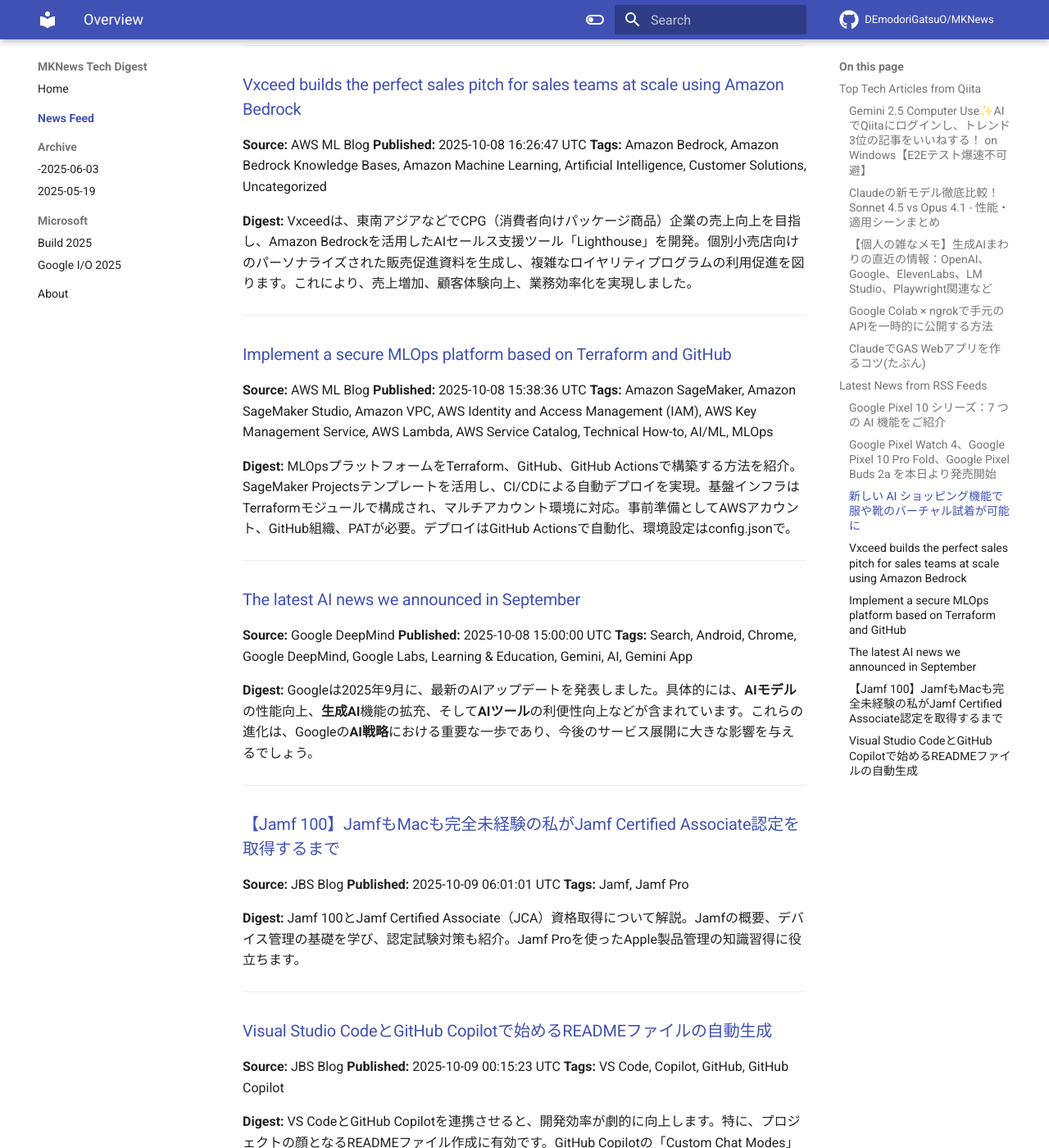
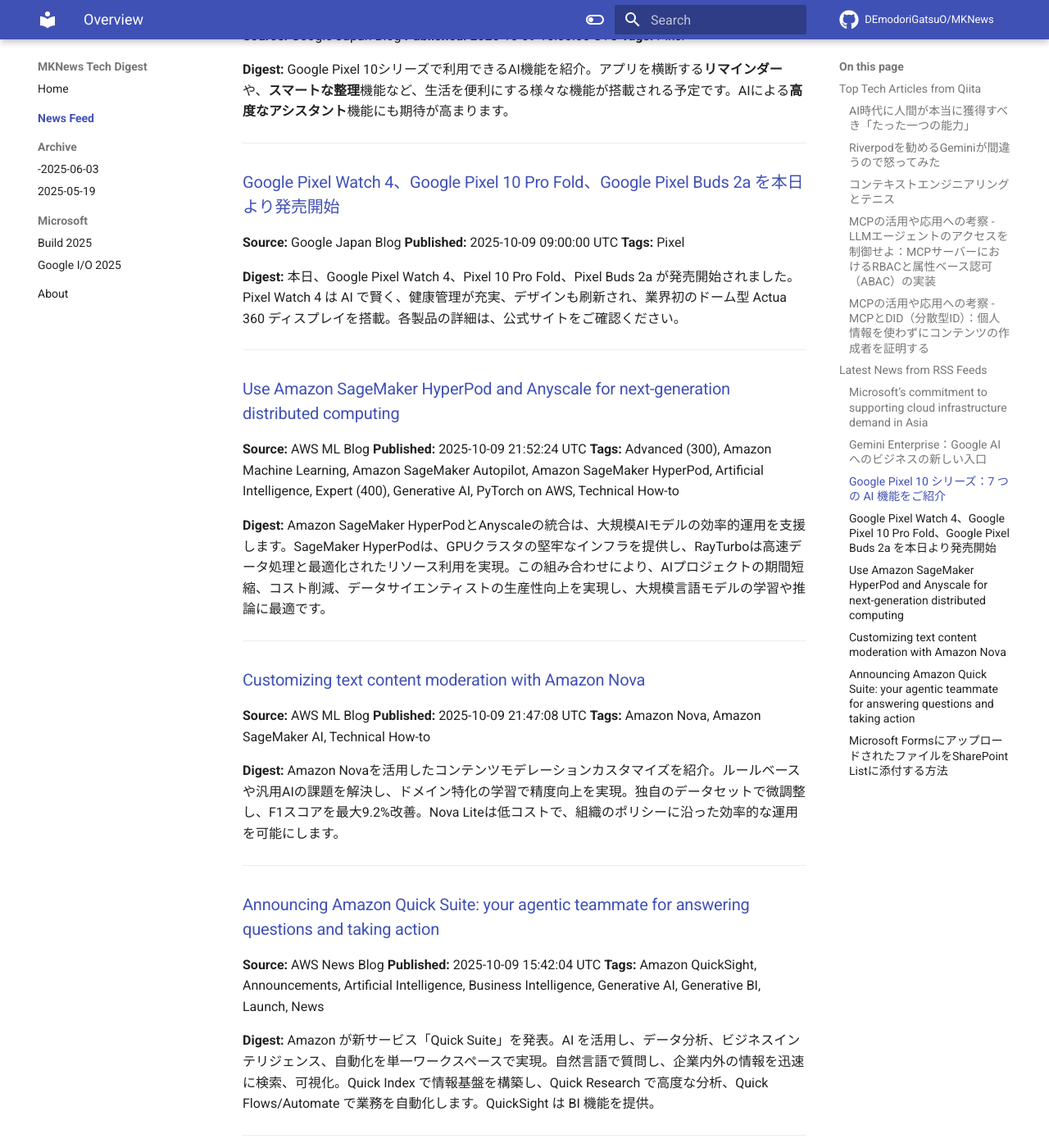
Before and after one commit to DEmodoriGatsuO/MKNews, an MkDocs documentation site: the page built from docs/news/index.md, in a window 1280 px wide and 1400 px high, scrolled down 2280 px. Shown: the whole window at 82% size. Built offline with MkDocs 1.6.1 and Material for MkDocs 9.7.7, drawn with Linux system fonts in a browser that asks for light colours; comment, search, counter and statistics services are not loaded; some of the changed text lies outside the part shown.

Commit message:
Automated AI Tech Digest - 2025-10-10

```diff
--- a/docs/news/index.md
+++ b/docs/news/index.md
@@ -1,61 +1,81 @@
-# AI Tech Trends Digest (2025-10-09)
+# AI Tech Trends Digest (2025-10-10)
 
 
 ## Top Tech Articles from Qiita
 
 
-### [Gemini 2.5 Computer Use✨AIでQiitaにログインし、トレンド3位の記事をいいねする！ on Windows【E2Eテスト爆速不可避】](https://qiita.com/7mpy/items/3f62d62e7131d9b6911f)
-**Published:** 2025-10-08 12:26:47 UTC
-**Likes:** 8
-**Tags:** AI, Gemini, 生成AI, ChatGPT, LLM
+### [AI時代に人間が本当に獲得すべき「たった一つの能力」](https://qiita.com/makotosaekit/items/57e27c8c9eaefa06e182)
+**Published:** 2025-10-09 12:42:41 UTC
+**Likes:** 2
+**Tags:** ポエム, AI, 思考法, ChatGPT, LLM
 
 **Digest:**
-GoogleのGemini 2.5 Computer Useを使い、**Qiitaのトレンド3位記事にLGTM（いいね）を押す自動化**を検証。**Windows PowerShell**で環境構築し、**GitHubのサンプルコード**を利用。**Playwright**でChromeを操作し、ログインからLGTMまでを自動化。**規約遵守**と**2段階認証への対応**に注意が必要です。
+AIは人類の知識の平均を映す「賢い鏡」。批判的思考で出力の正しさを検証するだけでは不十分で、その前提や構造を問う「批評的思考」が重要。学習データの偏りや社会通念を疑い、文脈を設計したり問いを再構築することで、AIとの対話を通して世界の解像度を上げ、未来を創造する力となる。
 
 ---
 
-### [Claudeの新モデル徹底比較！Sonnet 4.5 vs Opus 4.1 - 性能・適用シーンまとめ](https://qiita.com/ABC-KeisukeKashio/items/5721098392304893903e)
-**Published:** 2025-10-09 03:39:56 UTC
+### [Riverpodを勧めるGeminiが間違うので怒ってみた](https://qiita.com/yniji/items/1b86ada6a25d4e470724)
+**Published:** 2025-10-09 23:03:54 UTC
 **Likes:** 1
-**Tags:** 業務効率化, 生成AI, LLM, Claude, AI活用
+**Tags:** ポエム, Flutter, Gemini, Riverpod, YAGNI
 
 **Digest:**
-Anthropicの最新AIモデル「Claude 4ファミリー」の**Sonnet 4.5とOpus 4.1**を比較解説。日常利用には**Sonnet 4.5**、高品質な出力を求める重要タスクには**Opus 4.1**が最適。プロジェクト機能やプロンプト最適化で効率UP。無料・有料プランがあり、用途に応じたモデル選択で業務効率化を図れます。
+Flutter開発でGeminiにRiverpodを勧められたが、Geminiの間違いと修正の難しさに苛立ち、会話を記録。Geminiは「知識」と「実践スキル」のギャップを教官に例え説明するも、「将来の問題」より「シンプルさ」を重視する私と対立。最終的に、シンプルさを重視し、Claude Sonnet 4.5の有用性に言及し、アプリ開発の未来に希望を見出す。
 
 ---
 
-### [【個人の雑なメモ】生成AIまわりの直近の情報：OpenAI、Google、ElevenLabs、LM Studio、Playwright関連など](https://qiita.com/youtoy/items/41d19920b3b7238c780e)
-**Published:** 2025-10-08 18:39:18 UTC
+### [コンテキストエンジニアリングとテニス](https://qiita.com/s-age/items/e7659120dcaece4b7688)
+**Published:** 2025-10-09 22:28:27 UTC
 **Likes:** 1
-**Tags:** Google, OpenAI, Playwright, LMStudio, ElevenLabs
+**Tags:** AI, LLM, コンテキストエンジニアリング
 
 **Digest:**
-OpenAI DevDay 2025で発表されたAgentKitやApps SDK、GoogleのOpal日本提供開始、Gemini CLI extensionsなど、生成AI関連の情報をまとめた雑なメモ。GPT-5 Pro、Sora 2/2 Pro、Jules API、ElevenLabs Agent Workflows、LM StudioのOpenAI Responses API対応、Playwright Agentsなど多岐に渡る情報が記述されています。
+LLMの性能を引き出すには、テニスのメタファーで理解できる。**モデルアーキテクチャ**はラケットのフレーム、**ファインチューニング**は専門知識を焼き付けた特注ラケット、**コンテキストエンジニアリング**は試合ごとの「仕上げのガット」に例えられる。**ボール**は入力コンテキストで、大きすぎるとラリーにならない。最終的に、戦略的なチューニングプロセスで勝利を目指す。
 
 ---
 
-### [Google Colab × ngrokで手元のAPIを一時的に公開する方法](https://qiita.com/KENTAROSZK/items/94915c7411e7109be70b)
-**Published:** 2025-10-08 15:43:03 UTC
+### [MCPの活用や応用への考察 - LLMエージェントのアクセスを制御せよ：MCPサーバーにおけるRBACと属性ベース認可（ABAC）の実装](https://qiita.com/555hamano/items/045655b0ea8fc65705ea)
+**Published:** 2025-10-09 19:53:05 UTC
 **Likes:** 1
-**Tags:** API, サーバー, ngrok, GoogleColaboratory, LLM
+**Tags:** API, Security, LLM, AIエージェント, ModelContextProtocol
 
 **Digest:**
-データサイエンティスト向けに、手元のAPIを一時的にWeb公開するサービス **ngrok** を紹介。クライアントへのデモで役立つ。**FastAPI** などを公開し、URLと認証情報でアクセスを制限可能。**Google Colab** での簡単な使い方や、**Basic認証** を使った安全な公開方法を解説。無料プランでも利用でき、終了後は必ずトンネルを閉じることを推奨。
+AnthropicのModel Context Protocol (MCP)環境では、**セキュリティゲートウェイ**として機能するMCPサーバーが、**RBAC**と**ABAC**を組み合わせ、LLMエージェントのアクセス制御を実現します。ロール定義による**RBAC**に加え、**属性**（主体、リソース、環境、アクション）に基づき、時間制限やデータ条件に応じた**ABAC**ポリシーで、エンタープライズ環境の機密データへのアクセスを高度に制御します。実装には、**Open Policy Agent (OPA)** 等の認可エンジンを活用し、監査ログを徹底します。
 
 ---
 
-### [ClaudeでGAS Webアプリを作るコツ(たぶん)](https://qiita.com/hiro_underclass/items/16b3a47647fae90cc9fe)
-**Published:** 2025-10-08 14:04:04 UTC
+### [MCPの活用や応用への考察 - MCPとDID（分散型ID）：個人情報を使わずにコンテンツの作成者を証明する](https://qiita.com/555hamano/items/669b520016202a745a9c)
+**Published:** 2025-10-09 19:35:09 UTC
 **Likes:** 1
-**Tags:** GoogleAppsScript, GAS, プロンプトエンジニアリング, Claude
+**Tags:** API, Security, LLM, AIエージェント, ModelContextProtocol
 
 **Digest:**
-AIツールClaudeを活用し、GAS Webアプリを開発。プロンプトは、DB構造、仕様、技術要件、ファイル構成の4要素で構成。効率化のため、スプレッドシートへのアクセスを最小限にする指示も。Claudeは骨格となるコードを出力したが、エラー修正やデザイン調整が必要だった。AIへの依存はGAS理解の妨げにもなり得ると感じ、学習の必要性を痛感した。
+AnthropicのMCPは、LLMの推論能力を補強する際の信頼性を重視し、**DID（分散型ID）**を活用して、個人情報を開示せずにコンテンツの作成者を証明します。**デジタル署名**と**検証可能な資格情報（VC）**を組み合わせることで、プライバシーを保護しつつ、専門性や所属などの属性をLLMに提供。これにより、信頼性の高いコンテキスト供給と、提供者の自律的なデータ管理を実現します。
 
 ---
 
 ## Latest News from RSS Feeds
 
+
+### [Microsoft’s commitment to supporting cloud infrastructure demand in Asia](https://azure.microsoft.com/en-us/blog/microsofts-commitment-to-supporting-cloud-infrastructure-demand-in-asia/)
+**Source:** Azure AI Blog
+**Published:** 2025-10-09 15:00:00 UTC
+**Tags:** AI + machine learning, DevOps, Internet of things, AI, Datacenter, Microsoft Cloud Adoption Framework
+
+**Digest:**
+マイクロソフトはアジアのデジタル変革を支援するため、クラウドインフラを拡充。2025年にマレーシアとインドネシアで、2026年にはインドと台湾でもデータセンターを開設予定です。マレーシアには「Southeast Asia 3」も計画。AIインフラへの巨額投資で、企業がデータ活用し成長できるよう支援します。日本、韓国、インドでもデータセンターを展開し、マルチリージョン戦略を推奨、コスト最適化と成長を後押しします。
+
+---
+
+### [Gemini Enterprise：Google AI へのビジネスの新しい入口](https://blog.google/intl/ja-jp/company-news/technology/gemini-enterprisegoogle-ai/)
+**Source:** Google Japan Blog
+**Published:** 2025-10-10 13:41:00 UTC
+**Tags:** Google Cloud
+
+**Digest:**
+Google Cloudは2025年、好調な売上を記録。年間売上高は500億ドルを突破し、13の製品が10億ドル超えの収益を達成しました。特にAI製品が成長を牽引し、顧客の65%がGoogleのAI製品を利用。この成長を背景に、さらなる事業拡大を目指しています。
+
+---
 
 ### [Google Pixel 10 シリーズ：7 つの AI 機能をご紹介](https://blog.google/intl/ja-jp/products/devices-services/google-pixel-10-ai-features-updates/)
 **Source:** Google Japan Blog
@@ -63,7 +83,7 @@
 **Tags:** Pixel
 
 **Digest:**
-Google Pixel 10シリーズで利用可能なAI機能を解説。アプリ横断リマインダーやスマートな整理機能など、日常をより便利にする機能が盛り込まれています。
+Google Pixel 10シリーズで利用できるAI機能を紹介。アプリを横断する**リマインダー**や、**スマートな整理**機能など、生活を便利にする様々な機能が搭載される予定です。AIによる**高度なアシスタント**機能にも期待が高まります。
 
 ---
 
@@ -73,66 +93,46 @@
 **Tags:** Pixel
 
 **Digest:**
-本日、Googleは新型スマートウォッチ「Pixel Watch 4」と折りたたみスマホ「Pixel 10 Pro Fold」、イヤホン「Pixel Buds 2a」を発売開始しました。Pixel Watch 4はAI機能強化と健康管理機能充実、デザイン刷新、ドーム型Actua 360ディスプレイ搭載が特徴です。
+本日、Google Pixel Watch 4、Pixel 10 Pro Fold、Pixel Buds 2a が発売開始されました。Pixel Watch 4 は AI で賢く、健康管理が充実、デザインも刷新され、業界初のドーム型 Actua 360 ディスプレイを搭載。各製品の詳細は、公式サイトをご確認ください。
 
 ---
 
-### [新しい AI ショッピング機能で服や靴のバーチャル試着が可能に](https://blog.google/intl/ja-jp/products/explore-get-answers/try-on-you/)
-**Source:** Google Japan Blog
-**Published:** 2025-10-08 22:00:00 UTC
-**Tags:** Search, AI
+### [Use Amazon SageMaker HyperPod and Anyscale for next-generation distributed computing](https://aws.amazon.com/blogs/machine-learning/use-amazon-sagemaker-hyperpod-and-anyscale-for-next-generation-distributed-computing/)
+**Source:** AWS ML Blog
+**Published:** 2025-10-09 21:52:24 UTC
+**Tags:** Advanced (300), Amazon Machine Learning, Amazon SageMaker Autopilot, Amazon SageMaker HyperPod, Artificial Intelligence, Expert (400), Generative AI, PyTorch on AWS, Technical How-to
 
 **Digest:**
-バーチャル試着機能が日本で利用開始。オンラインショッピングで、自宅にいながら自分に合う服を試せるようになりました。**バーチャル試着**により、**オンライン**でも**ショッピング**を楽しみながら、**パーソナライズ**された**ファッション**体験が可能です。
+Amazon SageMaker HyperPodとAnyscaleの統合は、大規模AIモデルの効率的運用を支援します。SageMaker HyperPodは、GPUクラスタの堅牢なインフラを提供し、RayTurboは高速データ処理と最適化されたリソース利用を実現。この組み合わせにより、AIプロジェクトの期間短縮、コスト削減、データサイエンティストの生産性向上を実現し、大規模言語モデルの学習や推論に最適です。
 
 ---
 
-### [Vxceed builds the perfect sales pitch for sales teams at scale using Amazon Bedrock](https://aws.amazon.com/blogs/machine-learning/vxceed-builds-the-perfect-sales-pitch-for-sales-teams-at-scale-using-amazon-bedrock/)
+### [Customizing text content moderation with Amazon Nova](https://aws.amazon.com/blogs/machine-learning/customizing-text-content-moderation-with-amazon-nova/)
 **Source:** AWS ML Blog
-**Published:** 2025-10-08 16:26:47 UTC
-**Tags:** Amazon Bedrock, Amazon Bedrock Knowledge Bases, Amazon Machine Learning, Artificial Intelligence, Customer Solutions, Uncategorized
+**Published:** 2025-10-09 21:47:08 UTC
+**Tags:** Amazon Nova, Amazon SageMaker AI, Technical How-to
 
 **Digest:**
-Vxceedは、東南アジアなどでCPG（消費者向けパッケージ商品）企業の売上向上を目指し、Amazon Bedrockを活用したAIセールス支援ツール「Lighthouse」を開発。個別小売店向けのパーソナライズされた販売促進資料を生成し、複雑なロイヤリティプログラムの利用促進を図ります。これにより、売上増加、顧客体験向上、業務効率化を実現しました。
+Amazon Novaを活用したコンテンツモデレーションカスタマイズを紹介。ルールベースや汎用AIの課題を解決し、ドメイン特化の学習で精度向上を実現。独自のデータセットで微調整し、F1スコアを最大9.2%改善。Nova Liteは低コストで、組織のポリシーに沿った効率的な運用を可能にします。
 
 ---
 
-### [Implement a secure MLOps platform based on Terraform and GitHub](https://aws.amazon.com/blogs/machine-learning/implement-a-secure-mlops-platform-based-on-terraform-and-github/)
-**Source:** AWS ML Blog
-**Published:** 2025-10-08 15:38:36 UTC
-**Tags:** Amazon SageMaker, Amazon SageMaker Studio, Amazon VPC, AWS Identity and Access Management (IAM), AWS Key Management Service, AWS Lambda, AWS Service Catalog, Technical How-to, AI/ML, MLOps
+### [Announcing Amazon Quick Suite: your agentic teammate for answering questions and taking action](https://aws.amazon.com/blogs/aws/reimagine-the-way-you-work-with-ai-agents-in-amazon-quick-suite/)
+**Source:** AWS News Blog
+**Published:** 2025-10-09 15:42:04 UTC
+**Tags:** Amazon QuickSight, Announcements, Artificial Intelligence, Business Intelligence, Generative AI, Generative BI, Launch, News
 
 **Digest:**
-MLOpsプラットフォームをTerraform、GitHub、GitHub Actionsで構築する方法を紹介。SageMaker Projectsテンプレートを活用し、CI/CDによる自動デプロイを実現。基盤インフラはTerraformモジュールで構成され、マルチアカウント環境に対応。事前準備としてAWSアカウント、GitHub組織、PATが必要。デプロイはGitHub Actionsで自動化、環境設定はconfig.jsonで。
+Amazon が新サービス「Quick Suite」を発表。AI を活用し、データ分析、ビジネスインテリジェンス、自動化を単一ワークスペースで実現。自然言語で質問し、企業内外の情報を迅速に検索、可視化。Quick Index で情報基盤を構築し、Quick Research で高度な分析、Quick Flows/Automate で業務を自動化します。QuickSight は BI 機能を提供。
 
 ---
 
-### [The latest AI news we announced in September](https://blog.google/technology/ai/google-ai-updates-september-2025/)
-**Source:** Google DeepMind
-**Published:** 2025-10-08 15:00:00 UTC
-**Tags:** Search, Android, Chrome, Google DeepMind, Google Labs, Learning & Education, Gemini, AI, Gemini App
+### [Microsoft FormsにアップロードされたファイルをSharePoint Listに添付する方法](https://blog.jbs.co.jp/entry/2025/10/10/103532)
+**Source:** JBS Blog
+**Published:** 2025-10-10 01:35:32 UTC
+**Tags:** Forms, SharePointリスト, Power Automate
 
 **Digest:**
-Googleは2025年9月に、最新のAIアップデートを発表しました。具体的には、**AIモデル**の性能向上、**生成AI**機能の拡充、そして**AIツール**の利便性向上などが含まれています。これらの進化は、Googleの**AI戦略**における重要な一歩であり、今後のサービス展開に大きな影響を与えるでしょう。
+業務の質問や報告は複数のチャネルから届き、情報整理や対応漏れが課題に。Microsoft Formsで質問を受け付け、Power AutomateでSharePoint Listに自動登録する仕組みを構築し、解決を図ります。画像やファイル添付もスムーズに管理し、Forms、Power Automate、SharePoint Listを連携して質問受付から回答管理する方法を解説します。
 
 ---
-
-### [【Jamf 100】JamfもMacも完全未経験の私がJamf Certified Associate認定を取得するまで](https://blog.jbs.co.jp/entry/2025/10/09/150101)
-**Source:** JBS Blog
-**Published:** 2025-10-09 06:01:01 UTC
-**Tags:** Jamf, Jamf Pro
-
-**Digest:**
-Jamf 100とJamf Certified Associate（JCA）資格取得について解説。Jamfの概要、デバイス管理の基礎を学び、認定試験対策も紹介。Jamf Proを使ったApple製品管理の知識習得に役立ちます。
-
----
-
-### [Visual Studio CodeとGitHub Copilotで始めるREADMEファイルの自動生成](https://blog.jbs.co.jp/entry/2025/10/09/091523)
-**Source:** JBS Blog
-**Published:** 2025-10-09 00:15:23 UTC
-**Tags:** VS Code, Copilot, GitHub, GitHub Copilot
-
-**Digest:**
-VS CodeとGitHub Copilotを連携させると、開発効率が劇的に向上します。特に、プロジェクトの顔となるREADMEファイル作成に有効です。GitHub Copilotの「Custom Chat Modes」機能を活用すれば、VS Code上でREADMEの目的や使い方をAIが提案し、魅力的で分かりやすいドキュメント作成を支援してくれます。
-
----
```
